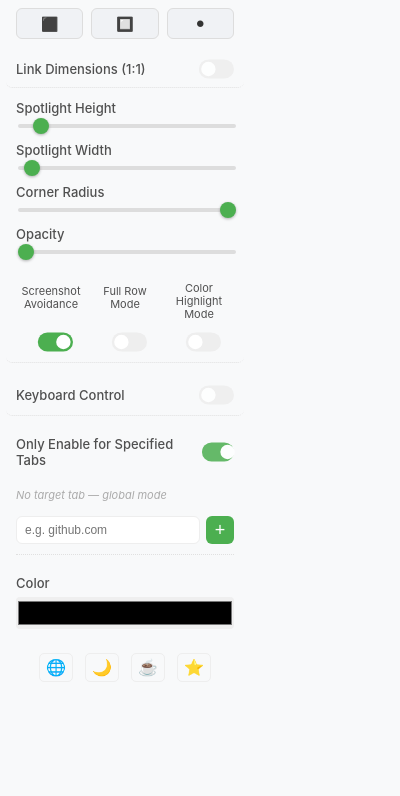
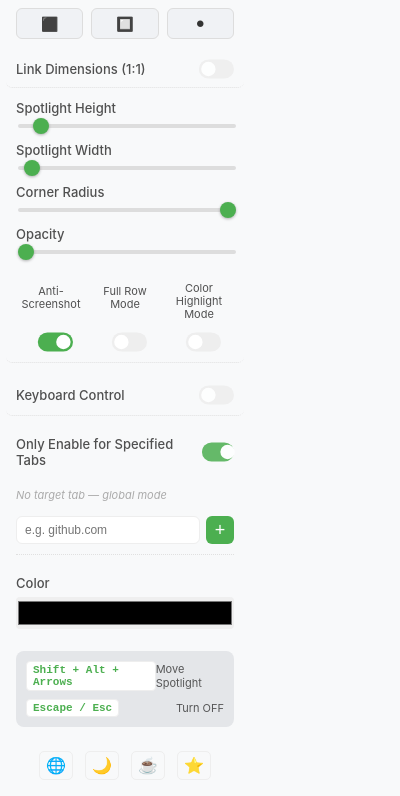
Before and after one commit to EarthPlayer1935/Stay_focus, a browser extension: page stay_focus_extension/popup.html in a window 400 px wide. Shown: the part 61-857 px from the top of the page. Drawn offline with Linux system fonts and the light colour scheme.

Commit message:
fix(extension): add shortcut list to UI and sync localization

```diff
--- a/stay_focus_extension/_locales/en/messages.json
+++ b/stay_focus_extension/_locales/en/messages.json
@@ -54,6 +54,12 @@
     "message": "Use Mouse or Up/Down arrows to move."
   },
   "antiScreenshot": {
-    "message": "Screenshot Avoidance"
+    "message": "Anti-Screenshot"
+  },
+  "shortcutMove": {
+    "message": "Move Spotlight"
+  },
+  "shortcutExit": {
+    "message": "Turn OFF"
   }
 }
--- a/stay_focus_extension/_locales/zh_CN/messages.json
+++ b/stay_focus_extension/_locales/zh_CN/messages.json
@@ -55,5 +55,11 @@
   },
   "antiScreenshot": {
     "message": "截图规避"
+  },
+  "shortcutMove": {
+    "message": "移动聚焦框"
+  },
+  "shortcutExit": {
+    "message": "关闭聚焦"
   }
 }
--- a/stay_focus_extension/popup.css
+++ b/stay_focus_extension/popup.css
@@ -411,3 +411,32 @@ body.dark-mode .process-input-row input[type='text'] { background: #1a1a1a; bord
 }
 .tab-dropdown-item:hover { background: var(--hover-bg); }
 body.dark-mode .tab-dropdown { background: #2d2d2d; border-color: #444; }
+
+.shortcut-list {
+  margin-top: 10px;
+  padding: 10px;
+  background: var(--hover-bg);
+  border-radius: 8px;
+  display: flex;
+  flex-direction: column;
+  gap: 8px;
+}
+.shortcut-item {
+  display: flex;
+  justify-content: space-between;
+  align-items: center;
+  font-size: 11px;
+}
+.shortcut-item span {
+  font-family: monospace;
+  background: var(--surface);
+  padding: 2px 6px;
+  border-radius: 4px;
+  border: 1px solid var(--border-color);
+  color: var(--primary);
+  font-weight: bold;
+}
+.shortcut-item label {
+  color: var(--text-color);
+  opacity: 0.8;
+}
--- a/stay_focus_extension/popup.html
+++ b/stay_focus_extension/popup.html
@@ -54,7 +54,7 @@
       <!-- 4. 截图规避，整行模式，色彩高亮（放一行） -->
       <div class="multi-switch-row">
         <div class="mini-switch" title="Screenshot Avoidance">
-          <label for="toggleAntiScreenshot">Screenshot Avoidance</label>
+          <label for="toggleAntiScreenshot" id="labelAntiScreenshot">Screenshot Avoidance</label>
           <label class="switch small-switch">
             <input type="checkbox" id="toggleAntiScreenshot" checked />
             <span class="slider round"></span>
@@ -109,6 +109,10 @@
         <label for="colorPicker">Color</label>
         <input type="color" id="colorPicker" value="#000000" />
       </div>
+      <div class="shortcut-list">
+        <div class="shortcut-item"><span>Shift + Alt + Arrows</span> <label id="labelShortcutMove">Move Spotlight</label></div>
+        <div class="shortcut-item"><span>Escape / Esc</span> <label id="labelShortcutExit">Turn OFF</label></div>
+      </div>
     </div>
     <div class="footer">
       <div class="footer-icons">
--- a/stay_focus_extension/popup.js
+++ b/stay_focus_extension/popup.js
@@ -25,6 +25,8 @@ document.addEventListener('DOMContentLoaded', async () => {
     document.querySelector('[for="colorPicker"]').textContent         = t('color');
     document.querySelector('[for="toggleAutoHide"]').textContent      = t('autoHideOnLeave');
     document.querySelector('[for="toggleAntiScreenshot"]').textContent = t('antiScreenshot') || 'Screenshot Avoidance';
+    document.getElementById('labelShortcutMove').textContent = t('shortcutMove');
+    document.getElementById('labelShortcutExit').textContent = t('shortcutExit');
     document.querySelector('[for="toggleKeyboardControl"]').textContent = t('keyboardControl');
     document.getElementById('btnSquare').title                        = t('shapeSquare');
     document.getElementById('btnRounded').title                       = t('shapeRounded');
```
